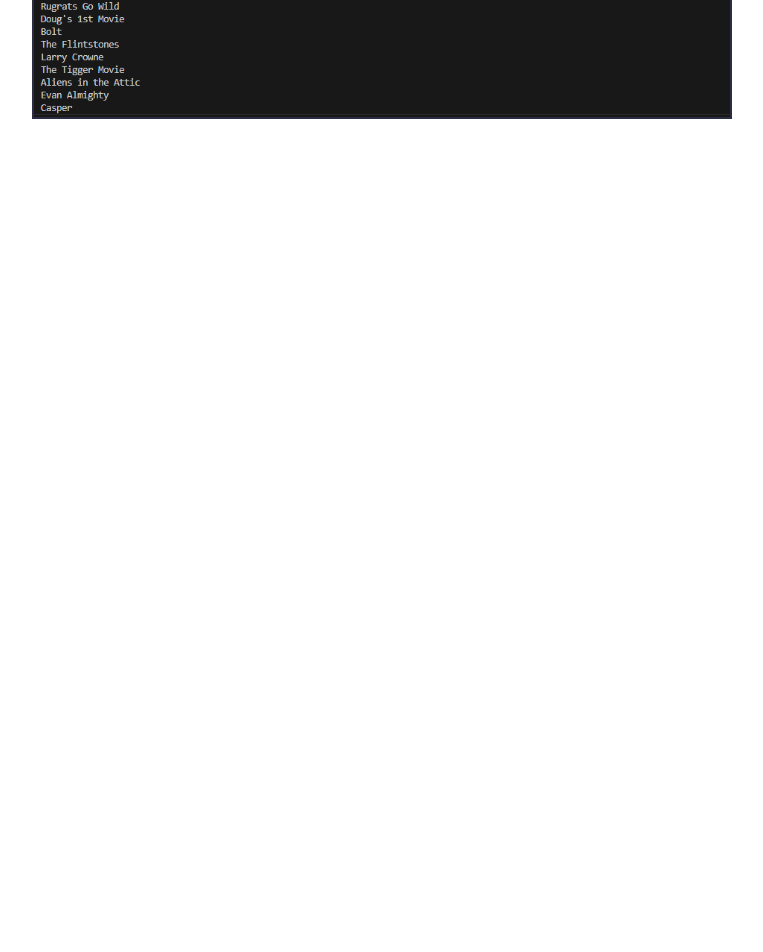
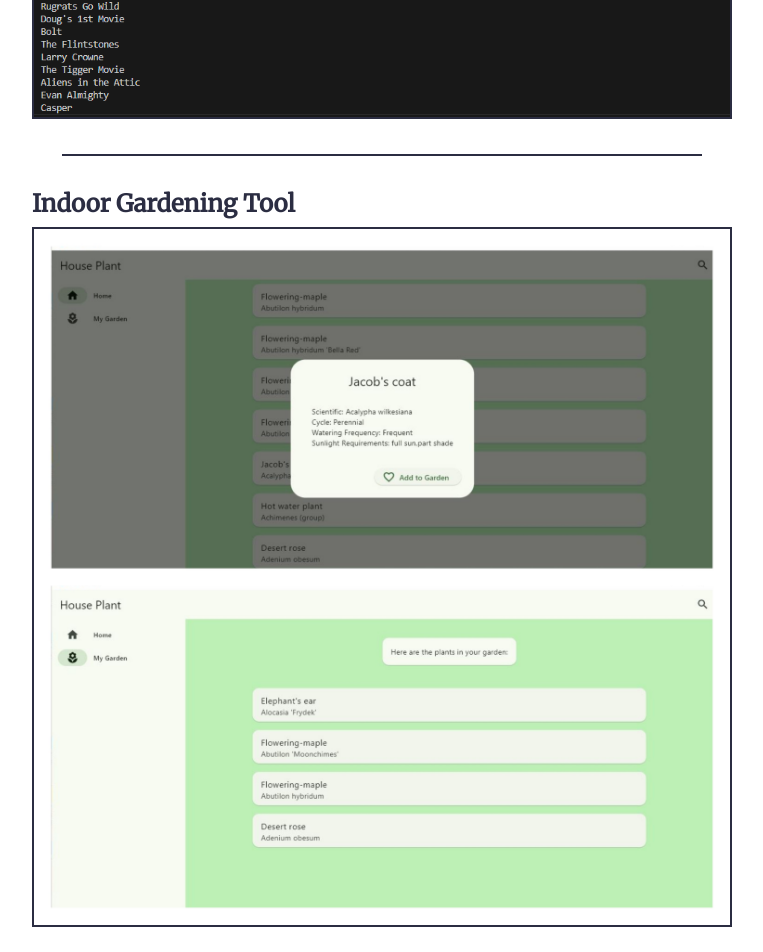
Before and after one commit to holscherj/portfolio, a React (Create React App) app in the folder user-interface/: page / in a window 1280 px wide. Shown: the part 7842-8794 px from the top of the page, without its empty margins (258-1021 px from the left). Before the commit the page ends 8012 px from the top, so only its background shows below. Built offline with nearby package versions, Linux system fonts and the light colour scheme.

Commit message:
Adding house plant app

```diff
--- a/user-interface/src/App.js
+++ b/user-interface/src/App.js
@@ -15,6 +15,7 @@
 import toolkit_image from "./assets/crypttoolkitimage.png";
 import pantry_image from "./assets/smartpantryimage.png";
 import movie_image from "./assets/movietoolimage.PNG";
+import house_plant from "./assets/houseplant.jpg";
 
 /**
  * This function contains the code for the entire portfolio.
@@ -350,6 +351,28 @@
               image={movie_image}
               desc="A link to the popup info window about my AI movie reccomendation project"
             />
+            <hr className='project-break'/>
+            <ProjectButton
+              title="Indoor Gardening Tool"
+              onClick={() => openModalWithProject({
+                title: "House Plant",
+                desc: "This project is a simple yet functional mobile application built using the \
+                 Flutter framework. The goal was to familiarize myself with Flutter's capabilities \
+                 while developing a user-friendly app to help plant enthusiasts keep track of their \
+                 house plants. The app features a dynamic dashboard that displays a database of \
+                 house plants, complete with essential care information such as watering and \
+                 sunlight requirements, as well as growth cycles. Users can interact with the plant \
+                 listings by tapping on individual plants to view more detailed information. If they \
+                 find a plant they’d like to grow in real life, they can easily 'favorite' it and add \
+                 it to their virtual garden. A dedicated tab in the app’s navigation rail allows users \
+                 to access their personal garden and view all their favorited plants in one place. This \
+                 project gave me hands-on experience with Flutter’s powerful widgets, state management, \
+                 and database integration, and it was a great opportunity to practice creating intuitive, \
+                 responsive mobile interfaces."
+              })}
+              image={house_plant}
+              desc="A link to the popup info window about my home gardening tool project"
+            />
 
             <AnimatePresence initial={false} mode="wait" onExitComplete={() => null}>
               {
```
Also changed, not shown: user-interface/src/assets/houseplant.jpg (added).
